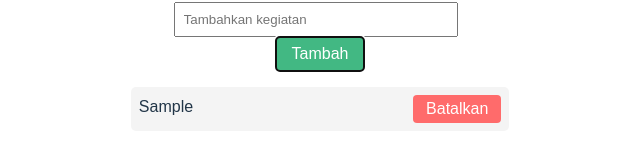
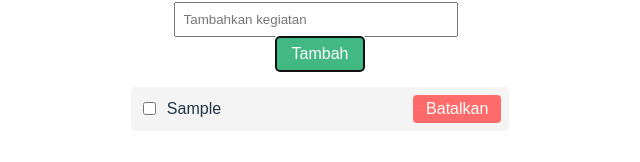
Before and after one commit to dheniel01/32-pbk-uts-233510140, a Vue app: page / in a window 1280 px wide. Both pictures are taken after typing "Sample" into the empty fields and a click on the button "Tambah". Shown: the part 388-550 px from the top of the page, without its empty margins (320-960 px from the left). Built offline with nearby package versions, Linux system fonts and the light colour scheme.

Commit message:
Menceklist kegiatan yang telah selesai dilakukan

```diff
--- a/src/App.vue
+++ b/src/App.vue
@@ -12,9 +12,22 @@
     </form>
 
     <ul v-if="todos.length" class="todo-list">
-      <li v-for="(todo, index) in todos" :key="index" class="todo-item">
-        {{ todo }}
-        <button class="delete-button" @click="removeTodo(index)">Batalkan</button>
+      <li
+        v-for="(todo, index) in todos"
+        :key="index"
+        class="todo-item"
+      >
+        <label class="checkbox-label">
+          <input
+            type="checkbox"
+            v-model="todo.done"
+          />
+          <span>{{ todo.text }}</span>
+        </label>
+
+        <button class="delete-button" @click="removeTodo(index)">
+          Batalkan
+        </button>
       </li>
     </ul>
     <p v-else>Belum ada kegiatan.</p>
@@ -29,7 +42,10 @@ const todos = ref([])
 
 function addTodo() {
   if (newTodo.value.trim() !== '') {
-    todos.value.push(newTodo.value.trim())
+    todos.value.push({
+      text: newTodo.value.trim(),
+      done: false
+    })
     newTodo.value = ''
   }
 }
@@ -75,10 +91,18 @@ button {
 .todo-item {
   display: flex;
   justify-content: space-between;
+  align-items: center;
   background: #f4f4f4;
   margin-bottom: 0.5rem;
   padding: 0.5rem;
   border-radius: 5px;
+}
+
+.checkbox-label {
+  display: flex;
+  align-items: center;
+  gap: 0.5rem;
+  flex-grow: 1;
 }
 
 .delete-button {
```
